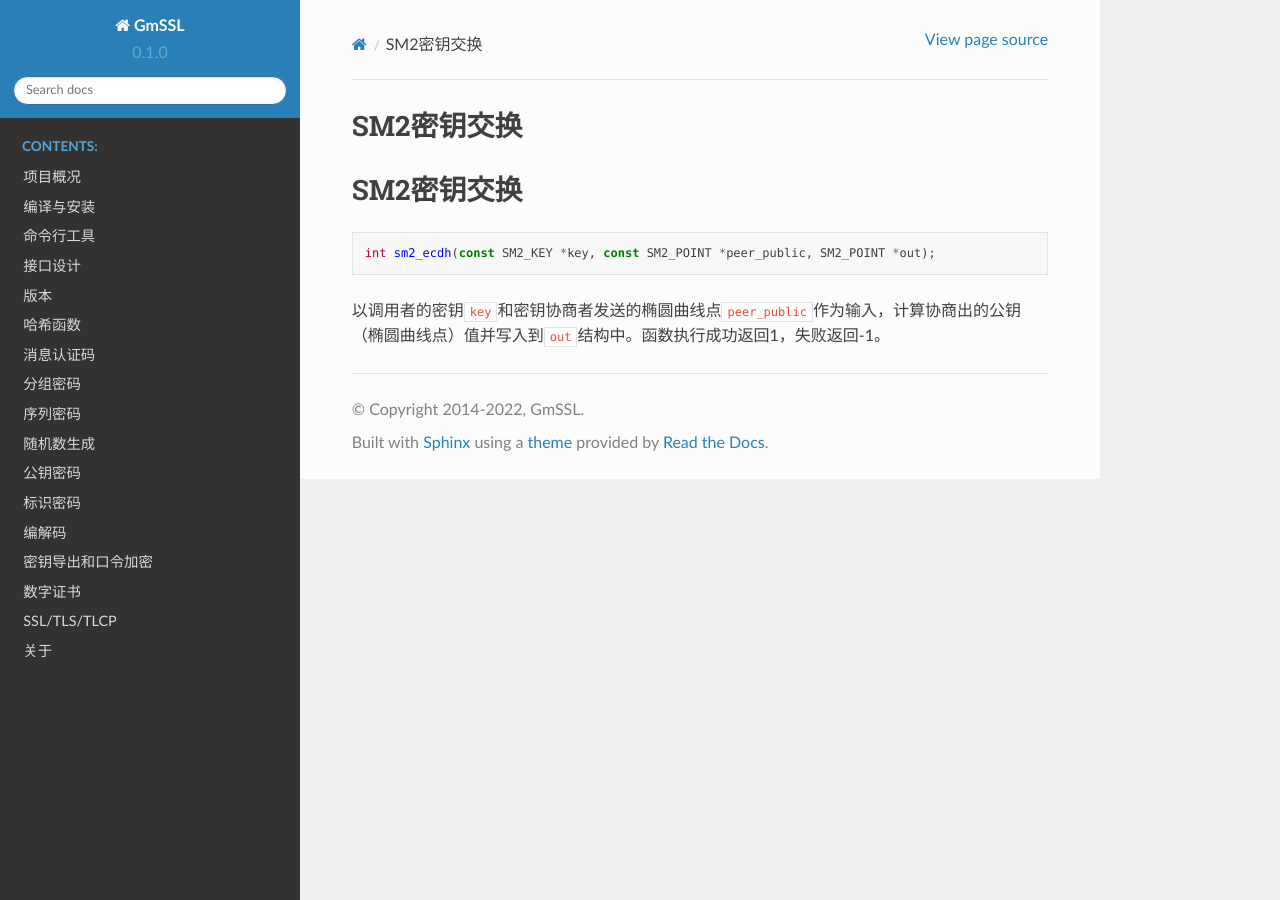
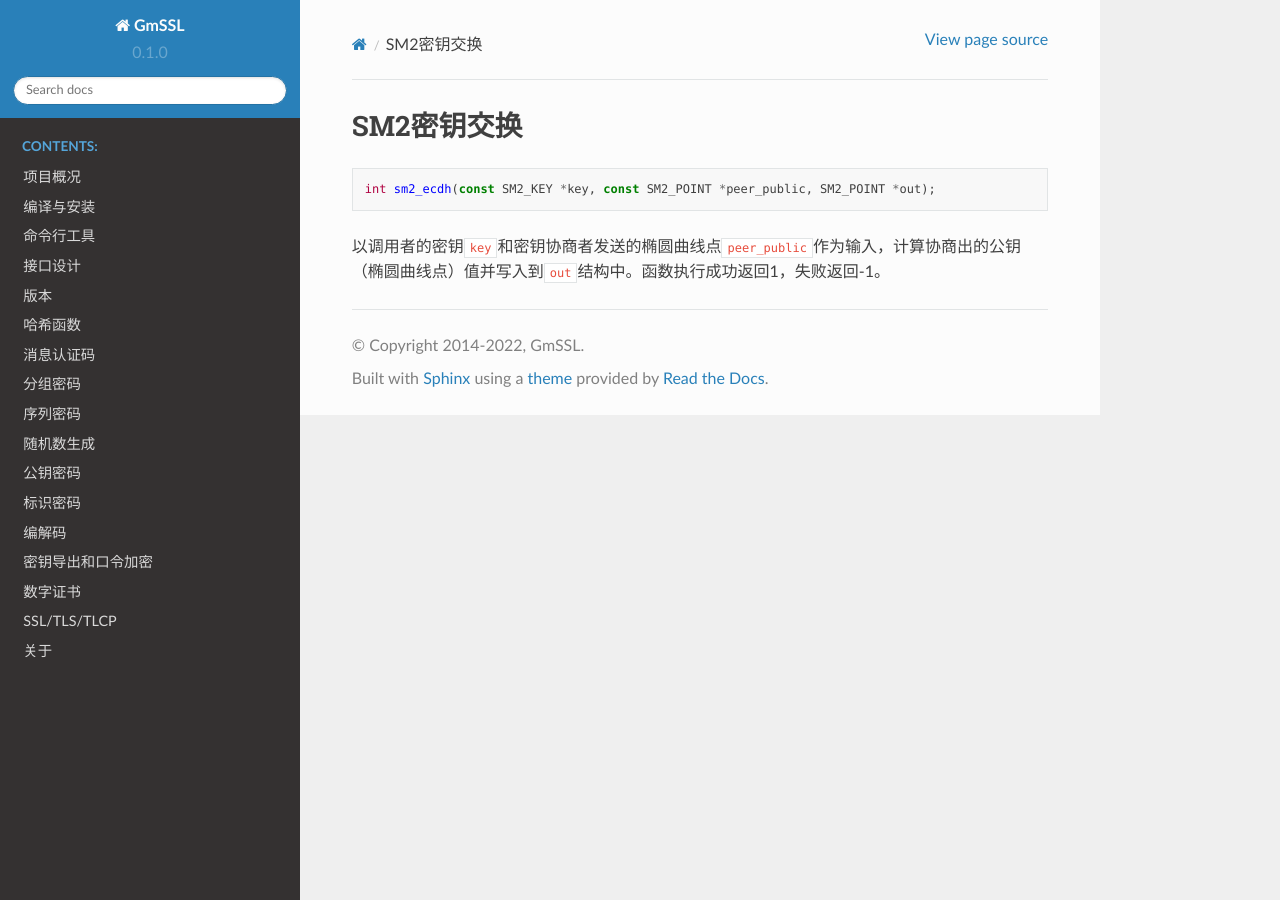
Before and after one commit to zxm256/gmssl-docs, a Sphinx documentation site: the page built from docs/source/public_cipher/sm2_ecdh.md, in a window 1280 px wide. Built offline with Sphinx 7.4.7 and the Read the Docs theme 2.0.0, drawn with Linux system fonts in a browser that asks for light colours; pages that are not in the unit, such as notebooks, are missing from menus.

Commit message:
Update sm2_ecdh.md

````diff
--- a/docs/source/public_cipher/sm2_ecdh.md
+++ b/docs/source/public_cipher/sm2_ecdh.md
@@ -1,6 +1,5 @@
 # SM2密钥交换
 
-# SM2密钥交换
 
 ```c
 int sm2_ecdh(const SM2_KEY *key, const SM2_POINT *peer_public, SM2_POINT *out);
````
